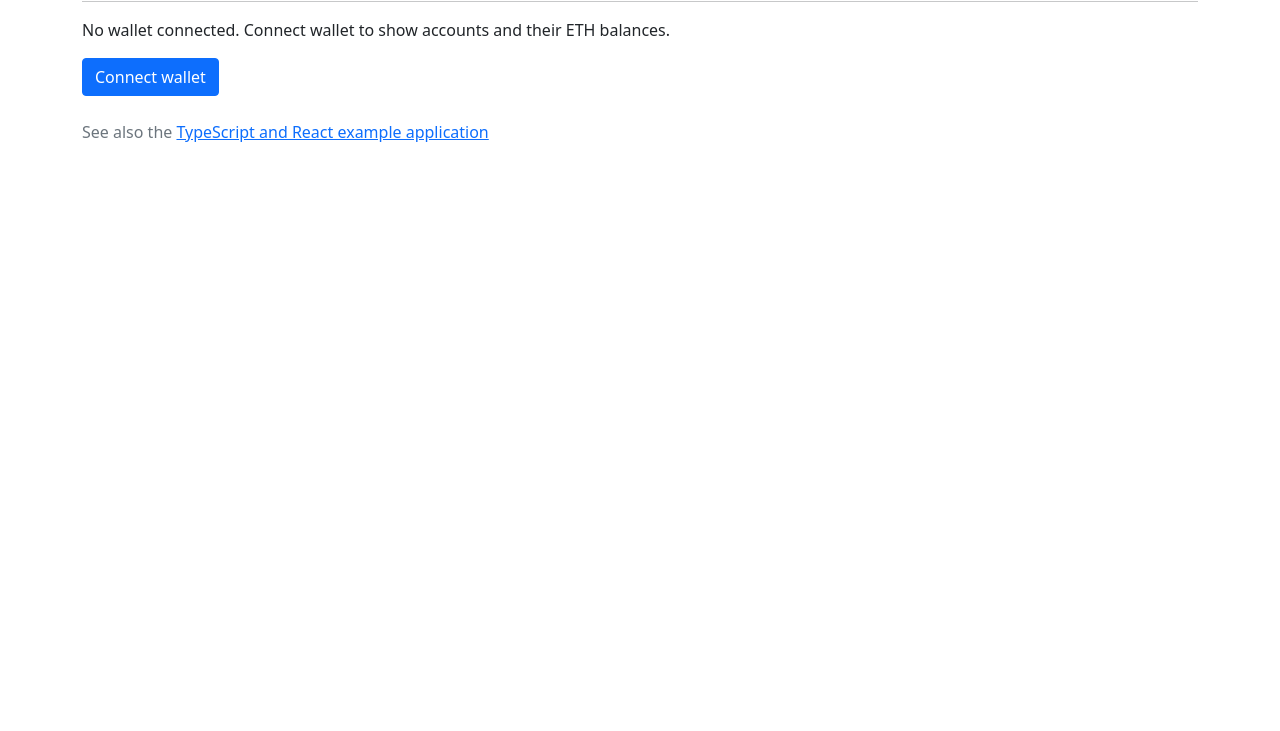
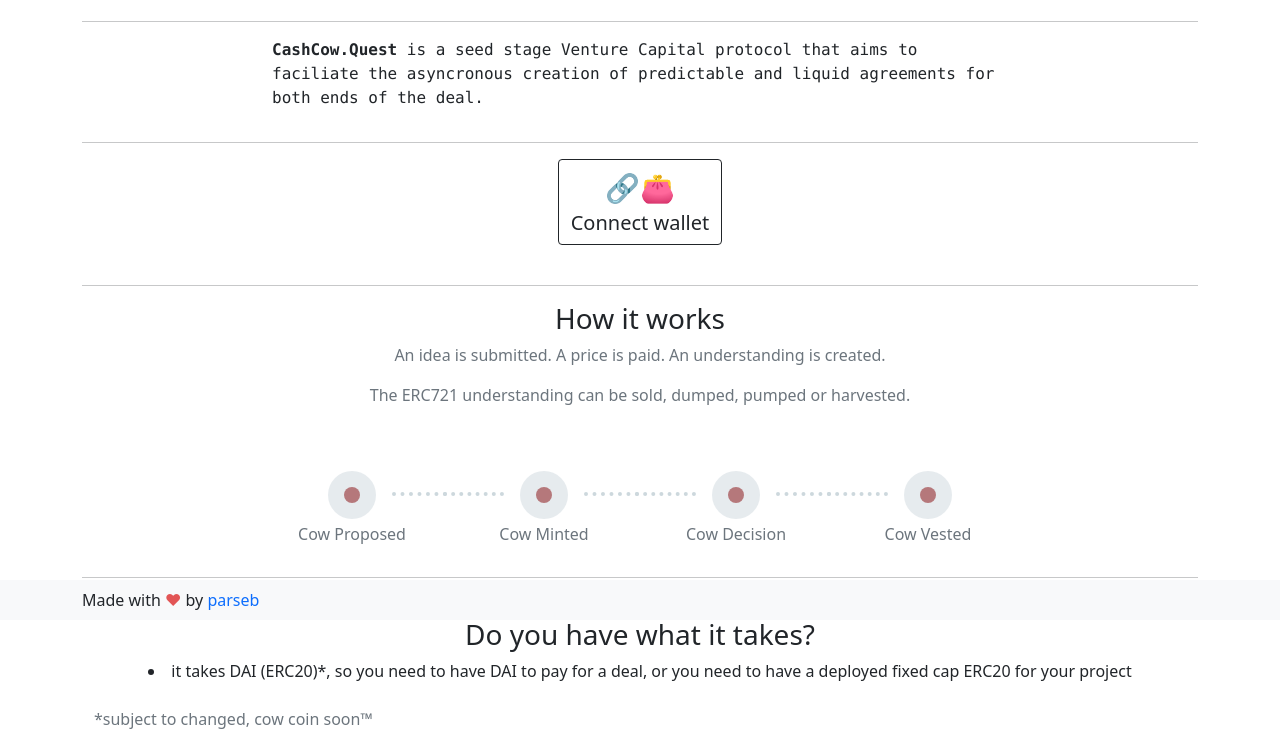
Before and after one commit to parseb/cashcowquest-interface, a plain HTML site: page index.html in a window 1280 px wide. Shown: the part 180-911 px from the top of the page. Before the commit the page ends 800 px from the top, so only its background shows below. Drawn offline with nearby package versions, Linux system fonts and the light colour scheme; a script that the page names is missing.

Commit message:
cow info

```diff
--- a/css/custom.css
+++ b/css/custom.css
@@ -0,0 +1,61 @@
+body{margin-top:20px;}
+.timeline-steps {
+    display: flex;
+    justify-content: center;
+    flex-wrap: wrap
+}
+
+.timeline-steps .timeline-step {
+    align-items: center;
+    display: flex;
+    flex-direction: column;
+    position: relative;
+    margin: 1rem
+}
+
+@media (min-width:768px) {
+    .timeline-steps .timeline-step:not(:last-child):after {
+        content: "";
+        display: block;
+        border-top: .25rem dotted #CDD8DD;
+        width: 3.46rem;
+        position: absolute;
+        left: 7.5rem;
+        top: .3125rem
+    }
+    .timeline-steps .timeline-step:not(:first-child):before {
+        content: "";
+        display: block;
+        border-top: .25rem dotted #CDD8DD;
+        width: 3.8125rem;
+        position: absolute;
+        right: 7.5rem;
+        top: .3125rem
+    }
+}
+
+.timeline-steps .timeline-content {
+    width: 10rem;
+    text-align: center
+}
+
+.timeline-steps .timeline-content .inner-circle {
+    border-radius: 1.5rem;
+    height: 1rem;
+    width: 1rem;
+    display: inline-flex;
+    align-items: center;
+    justify-content: center;
+    background-color: #9e1818;
+}
+
+.timeline-steps .timeline-content .inner-circle:before {
+    content: "";
+    background-color: #CDD8DD;
+    display: inline-block;
+    height: 3rem;
+    width: 3rem;
+    min-width: 3rem;
+    border-radius: 6.25rem;
+    opacity: .5
+}
--- a/index.html
+++ b/index.html
@@ -18,39 +18,49 @@
      <div class="row">
        <br>
        <br>
-       <div class="col-4"></div>
-       <div class="col-4">
+
+       <div class="col">
          <br>
          <br>
          <br>
-          <h1 class="text text-center fs-1">🏧🐮🔍</h1>
-          <h4 class="text text-center font-monospace fs-4">cash cow . quest</h4>
+          <h1 class="text text-center fs-1">🏧 🐮 🔍</h1>
+          <h4 class="text text-center font-monospace fs-4">cashcow.quest</h4>
        </div>
-       <div class="col-4"></div>
+
+     </div>
+     <hr />
+     <div class="row" id="description">
+       <div class="col-2"></div>
+       <div class="col-8">
+         <p class="text font-monospace">
+          <b> CashCow.Quest </b> is a seed stage Venture Capital protocol that aims to faciliate the asyncronous creation of predictable and liquid agreements for both ends of the deal.
+         </p>
+       </div>
+       <div class="col-2"></div>
      </div>
      <hr />
 
-
-    </div>
-
-    <div class="container">
      <div class="row">
       <div class="col-md-12">
-          <p>No wallet connected. Connect wallet to show accounts and their ETH balances.</p>
+        <!-- <div class="alert alert-danger" id="alert-error-https" style="display: none">
+          You can run this example only over HTTPS connection.
+        </div> -->
 
-          <div class="alert alert-danger" id="alert-error-https" style="display: none">
-            You can run this example only over HTTPS connection.
-          </div>
-
-          <div id="prepare">
-            <button class="btn btn-primary" id="btn-connect">
+        <div id="prepare" class="text-center">
+          <button class="btn btn-outline-dark border-1" id="btn-connect">
+            <span class="fs-3">
+              🔗👛
+            </span>
+            <br>
+            <span class="fs-5">
               Connect wallet
+            </span>
           </button>
         </div>
 
         <div id="connected" style="display: none">
 
-            <button class="btn btn-primary" id="btn-disconnect">
+          <button class="btn btn-outline-warning" id="btn-connect">
             Disconnect wallet
           </button>
 
@@ -86,14 +96,83 @@
         </div>
 
         <br>
+      </div>
+    </div>
+    <hr />
 
-          <div class="well">
-            <p class="text-muted">See also the <a href="https://web3modal.com/">TypeScript and React example application</a></p>
+    <section id="welcome-details">
+      <div class="row">
+        <div class="container">
+          <div class="row text-center justify-content-center mb-5">
+            <br />
+              <div class="col-xl-6 col-lg-8">
+                  <h3 class="font-weight-bold"> How it works </h3>
+                  <p class="text-muted">An idea is submitted. A price is paid. An understanding is created.</p>
+                  <p class="text-muted">The ERC721 understanding can be sold, dumped, pumped or harvested.</p>
+              </div>
+          </div>
+
+          <div class="row">
+            <br />
+              <div class="col">
+                  <div class="timeline-steps aos-init aos-animate" data-aos="fade-up">
+                      <div class="timeline-step">
+                          <div class="timeline-content" data-toggle="popover" data-trigger="hover" data-placement="top" title="" >
+                              <div class="inner-circle"></div>
+
+                              <p class="h6 text-muted mb-0 mb-lg-0">Cow Proposed</p>
+                          </div>
+                      </div>
+                      <div class="timeline-step">
+                          <div class="timeline-content" data-toggle="popover" data-trigger="hover" data-placement="top" title="" >
+                              <div class="inner-circle"></div>
+
+                              <p class="h6 text-muted mb-0 mb-lg-0">Cow Minted</p>
+                          </div>
+                      </div>
+                      <div class="timeline-step">
+                          <div class="timeline-content" data-toggle="popover" data-trigger="hover" data-placement="top" title="" >
+                              <div class="inner-circle"></div>
+
+                              <p class="h6 text-muted mb-0 mb-lg-0">Cow Decision</p>
+                          </div>
+                      </div>
+                      <div class="timeline-step">
+                          <div class="timeline-content" data-toggle="popover" data-trigger="hover" data-placement="top" title=""  >
+                              <div class="inner-circle"></div>
+
+                              <p class="h6 text-muted mb-0 mb-lg-0">Cow Vested</p>
+                          </div>
+                      </div>
+                  </div>
+              </div>
+          </div>
+        </div>
+      </div>
+      <hr />Disco
+        <div class="container">
+          <h3 class="font-weight-bold text-center"> Do you have what it takes? </h3>
+          <div class="text-center">
+              <li class="text-center">it takes DAI (ERC20)*, so you need to have DAI to pay for a deal, or you need to have a deployed fixed cap ERC20 for your project</li>
+          </div>
+          <br>
+          <span class="text-muted">*subject to changed, cow coin soon™</span>
         </div>
 
       </div>
+
+    </section>
+
+
+
     </div>
-    </div>
+
+    <footer class="footer mt-auto py-2 bg-light fixed-bottom">
+      <div class="container">
+        Made with <span style="color: #e25555;">&hearts;</span> by <a class="text-decoration-none" href="https://github.com/parseb">parseb</a>
+
+    </footer>
+
 
     <!-- We use simple <template> templating for the example -->
     <div id="templates" style="display: none">
@@ -104,6 +183,7 @@
         </tr>
       </template>
     </div>
+
 
     <script src="https://cdn.jsdelivr.net/npm/bootstrap@5.1.3/dist/js/bootstrap.bundle.min.js" integrity="sha384-ka7Sk0Gln4gmtz2MlQnikT1wXgYsOg+OMhuP+IlRH9sENBO0LRn5q+8nbTov4+1p" crossorigin="anonymous"></script>
 
--- a/js/main.js
+++ b/js/main.js
@@ -9,7 +9,7 @@ const Web3Modal = window.Web3Modal.default;
 const WalletConnectProvider = window.WalletConnectProvider.default;
 const Fortmatic = window.Fortmatic;
 const evmChains = window.evmChains;
-
+//const iid = process.env.INFURA_ID;
 // Web3modal instance
 let web3Modal
 
@@ -32,13 +32,13 @@ function init() {
 
   // Check that the web page is run in a secure context,
   // as otherwise MetaMask won't be available
-  if(location.protocol !== 'https:') {
-    // https://ethereum.stackexchange.com/a/62217/620
-    const alert = document.querySelector("#alert-error-https");
-    alert.style.display = "block";
-    document.querySelector("#btn-connect").setAttribute("disabled", "disabled")
-    return;
-  }
+  // if(location.protocol !== 'https:') {
+  //   // https://ethereum.stackexchange.com/a/62217/620
+  //   const alert = document.querySelector("#alert-error-https");
+  //   alert.style.display = "block";
+  //   document.querySelector("#btn-connect").setAttribute("disabled", "disabled")
+  //   return;
+  // }
 
   // Tell Web3modal what providers we have available.
   // Built-in web browser provider (only one can exist as a time)
@@ -69,6 +69,8 @@ function init() {
   console.log("Web3Modal instance is", web3Modal);
 }
 
+const welcomedetails = document.querySelector("#welcome-details");
+
 
 /**
  * Kick in the UI action after Web3modal dialog has chosen a provider
@@ -77,12 +79,8 @@ async function fetchAccountData() {
 
   // Get a Web3 instance for the wallet
   const web3 = new Web3(provider);
-
   console.log("Web3 instance is", web3);
-
-  // Get connected chain id from Ethereum node
   const chainId = await web3.eth.getChainId();
-  // Load chain information over an HTTP API
   const chainData = evmChains.getChain(chainId);
   document.querySelector("#network-name").textContent = chainData.name;
 
@@ -124,6 +122,7 @@ async function fetchAccountData() {
   // Display fully loaded UI for wallet data
   document.querySelector("#prepare").style.display = "none";
   document.querySelector("#connected").style.display = "block";
+  welcomedetails.style.display = "none";
 }
 
 
@@ -207,6 +206,8 @@ async function onDisconnect() {
   // Set the UI back to the initial state
   document.querySelector("#prepare").style.display = "block";
   document.querySelector("#connected").style.display = "none";
+
+  welcomedetails.style.display = "none";
 }
 
 
```
Also changed, not shown: logo.png (added). Lines whose indentation alone changed are shown as unchanged.
